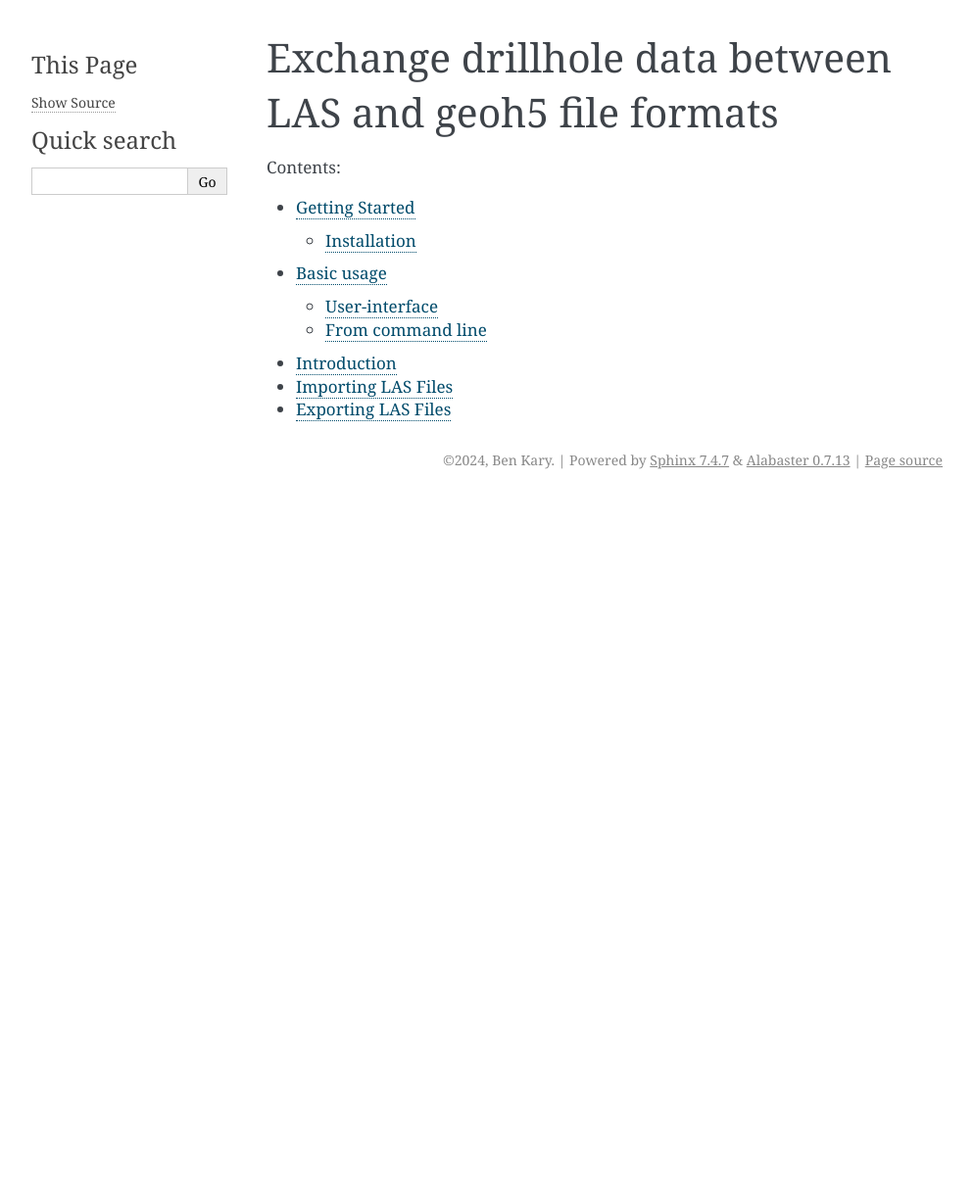
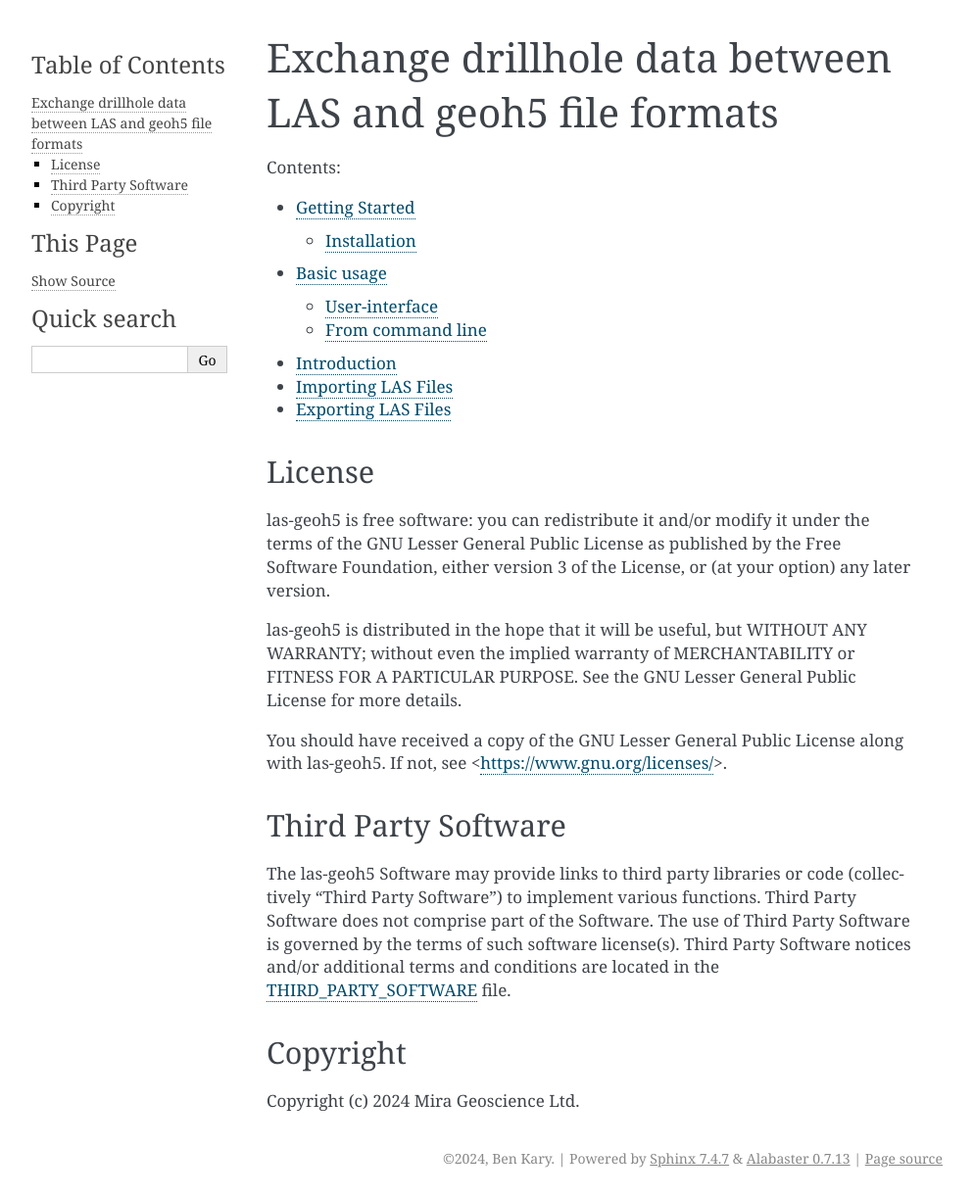
Before and after one commit to MiraGeoscience/las-geoh5, a Sphinx documentation site: the page built from docs/source/index.rst, in a window 1280 px wide. Shown: the whole page at 98% size, without its empty margins (148-1141 px from the left). Built offline with Sphinx 7.4.7, drawn with Linux system fonts in a browser that asks for light colours; before the commit the page ends 900 px from its top, so only the background shows below that.

Commit message:
add licence, copyright and thrid party details in index

```diff
--- a/docs/source/index.rst
+++ b/docs/source/index.rst
@@ -15,3 +15,34 @@
    introduction
    import
    export
+
+
+License
+^^^^^^^
+las-geoh5 is free software: you can redistribute it and/or modify
+it under the terms of the GNU Lesser General Public License as published by
+the Free Software Foundation, either version 3 of the License, or
+(at your option) any later version.
+
+las-geoh5 is distributed in the hope that it will be useful,
+but WITHOUT ANY WARRANTY; without even the implied warranty of
+MERCHANTABILITY or FITNESS FOR A PARTICULAR PURPOSE.  See the
+GNU Lesser General Public License for more details.
+
+You should have received a copy of the GNU Lesser General Public License
+along with las-geoh5.  If not, see <https://www.gnu.org/licenses/>.
+
+
+Third Party Software
+^^^^^^^^^^^^^^^^^^^^
+The las-geoh5 Software may provide links to third party libraries or code (collectively “Third Party Software”)
+to implement various functions. Third Party Software does not comprise part of the Software.
+The use of Third Party Software is governed by the terms of such software license(s).
+Third Party Software notices and/or additional terms and conditions are located in the
+`THIRD_PARTY_SOFTWARE`_ file.
+
+.. _THIRD_PARTY_SOFTWARE: THIRD_PARTY_SOFTWARE.rst
+
+Copyright
+^^^^^^^^^
+Copyright (c) 2024 Mira Geoscience Ltd.
```
